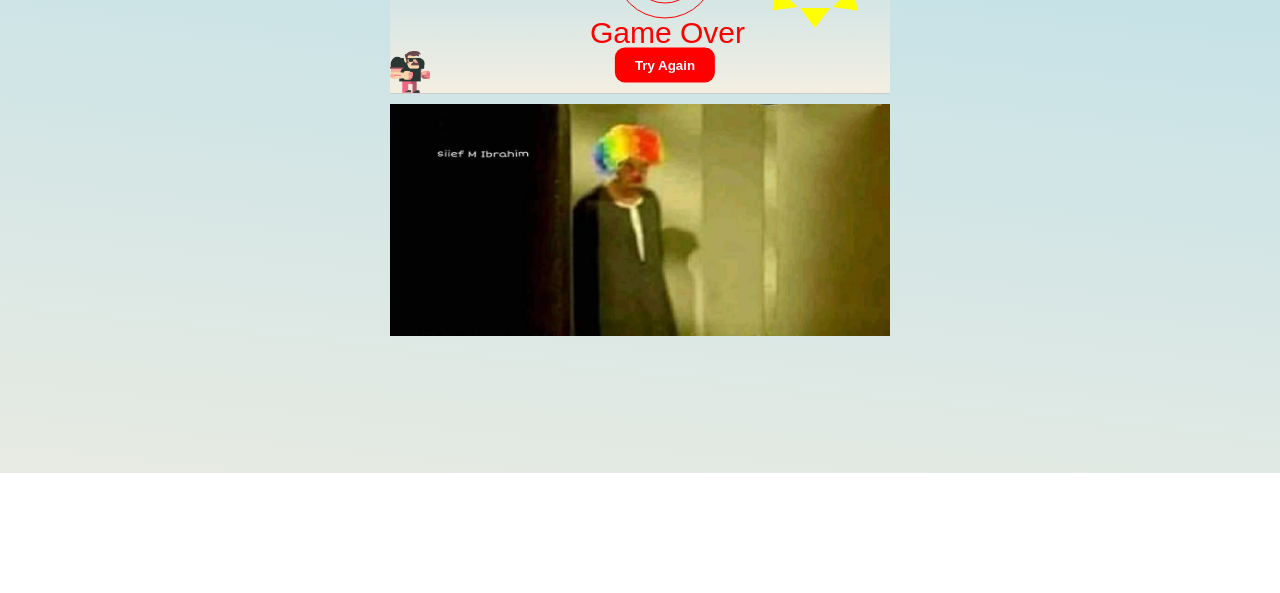
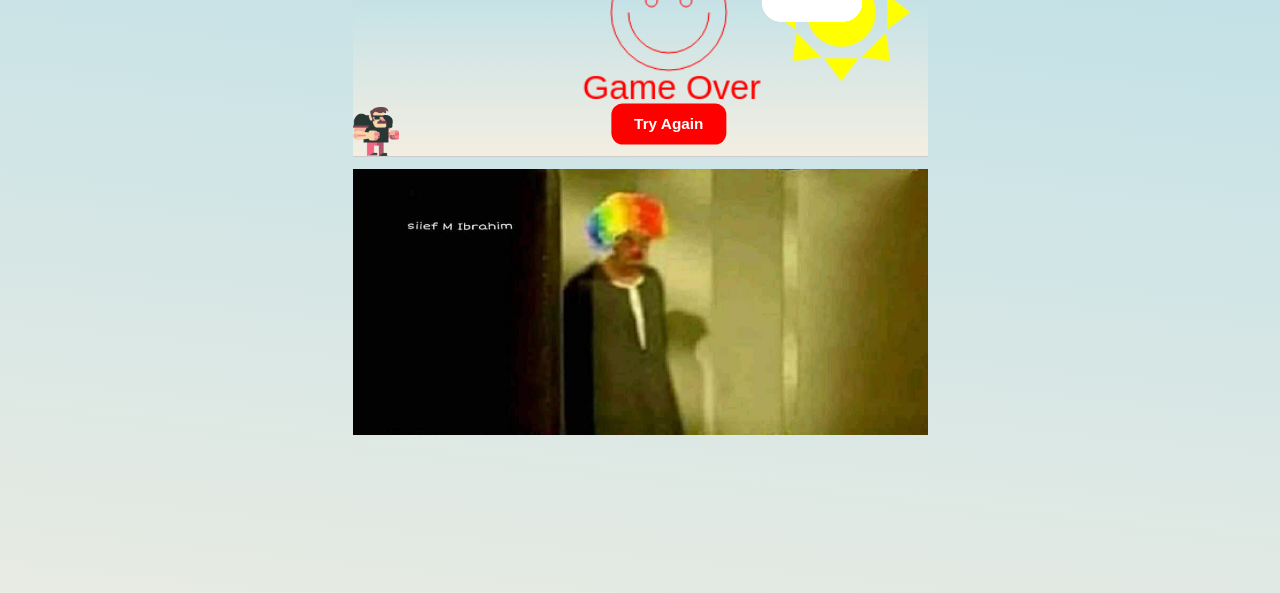
Before and after one commit to alaayasser741/UPup-game, a plain HTML site: page index.html in a window 1280 px wide. Shown: the part 327-920 px from the top of the page. Before the commit the page ends 800 px from the top, so only its background shows below. Drawn offline with Linux system fonts and the light colour scheme.

Commit message:
add logo

```diff
--- a/index.html
+++ b/index.html
@@ -5,6 +5,7 @@
     <meta http-equiv="X-UA-Compatible" content="IE=edge">
     <meta name="viewport" content="width=device-width, initial-scale=1.0">
     <link rel="stylesheet" href="style.css">
+    <link rel="icon" type="image/png" sizes="32x32" href="block.png">
     <title>Dinosaur</title>
 </head>
 <body>
--- a/main.js
+++ b/main.js
@@ -1,3 +1,4 @@
+document.body.style.zoom = "115%";
 //////////////////////////////
 const canvas = document.getElementById("background");
 const ctx = canvas.getContext("2d");
```
